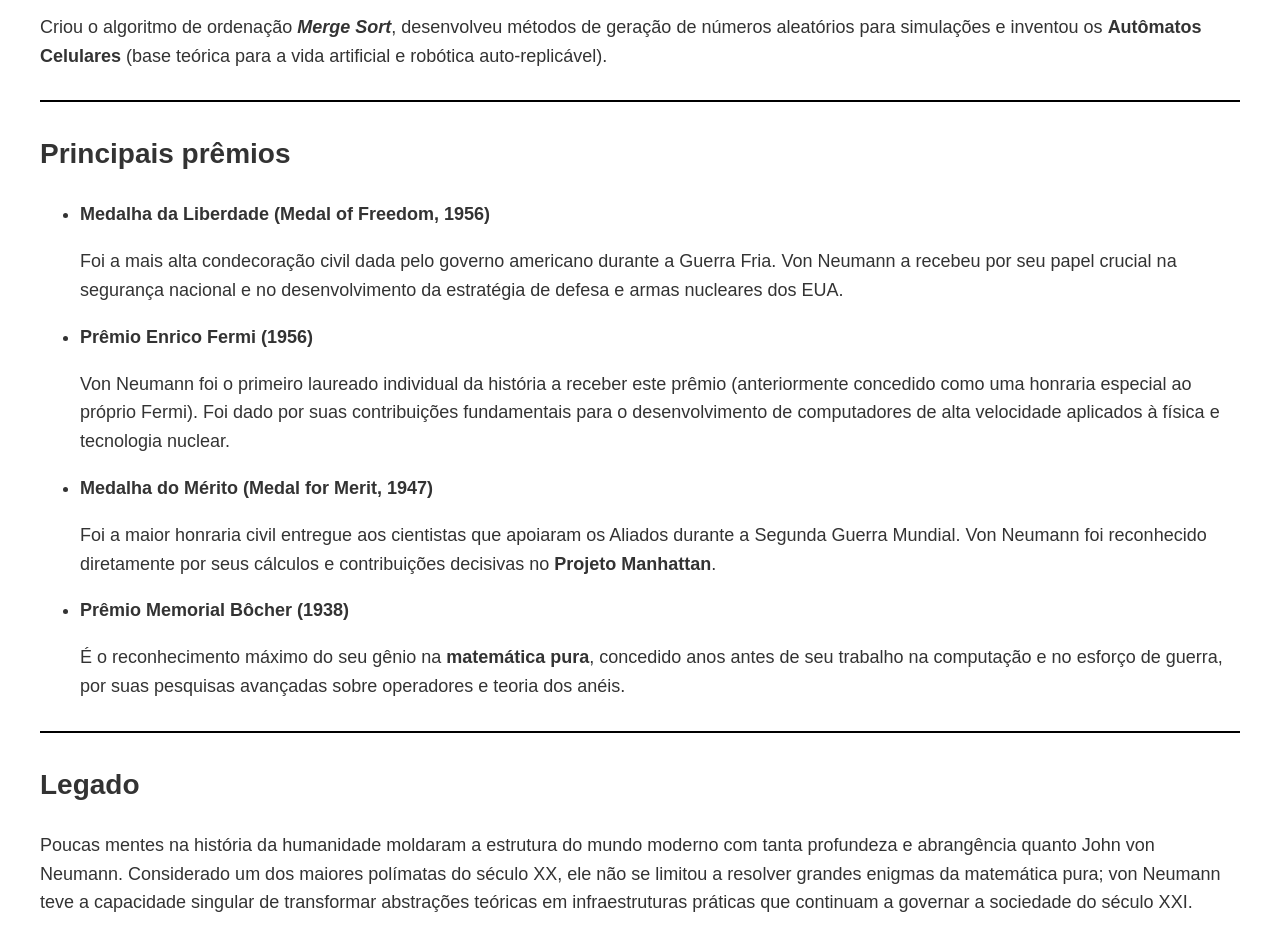
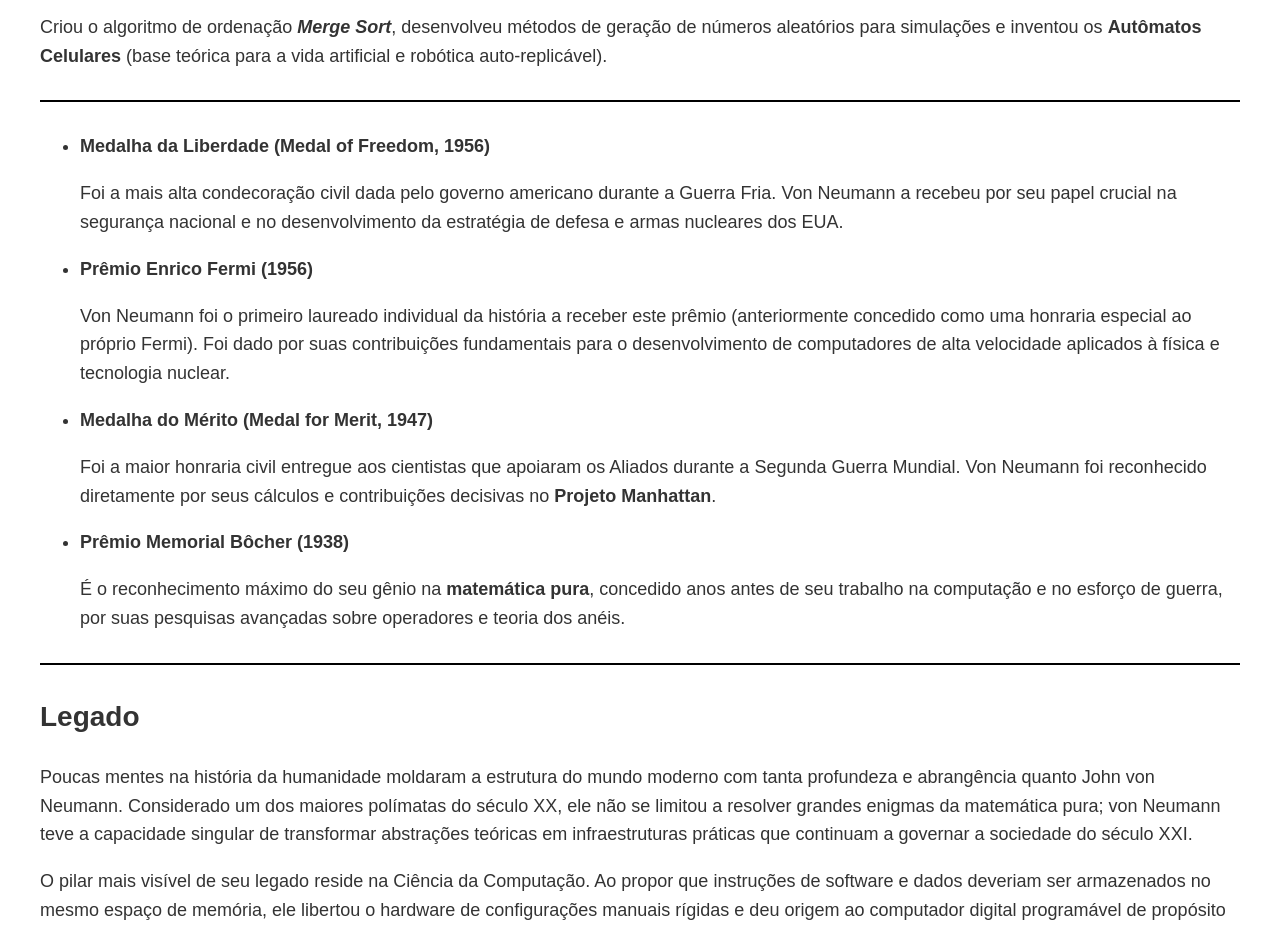
Before and after one commit to leoantoniossilva/Sites, a plain HTML site: page Prática 1.html in a window 1280 px wide. Shown: the part 2440-3372 px from the top of the page. Drawn offline with Linux system fonts and the light colour scheme.

Commit message:
Atualizar

```diff
--- a/Prática 1.html
+++ b/Prática 1.html
@@ -101,8 +101,6 @@
 
     <hr>
 
-    <h2>Principais prêmios</h2>
-
     <ul type="disc">
         <li><b>Medalha da Liberdade (Medal of Freedom, 1956)</b></li>
         <p>
```
